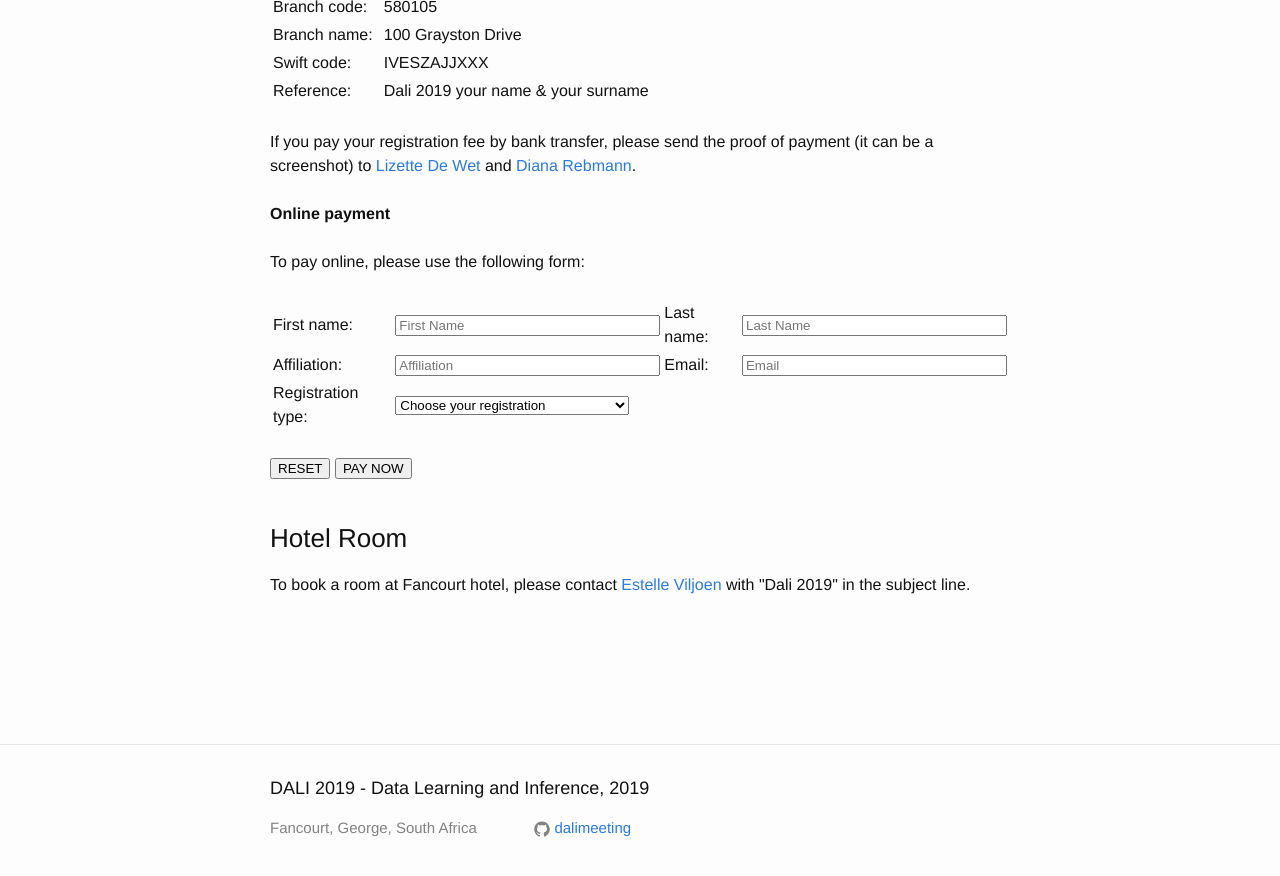
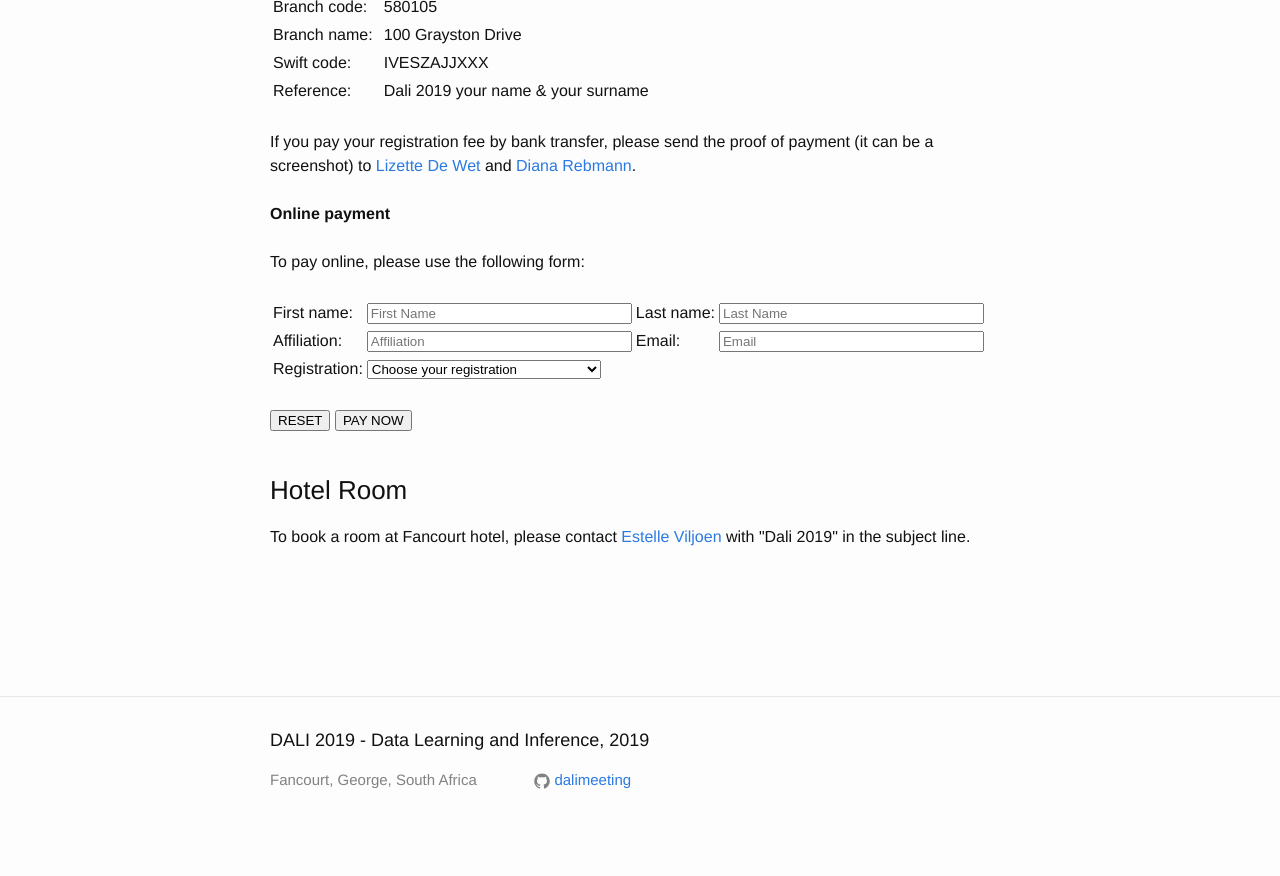
Before and after one commit to dalimeeting/dalimeeting.github.io, a Jekyll site: the page built from registration.html, in a window 1280 px wide and 900 px high, scrolled down 925 px. Shown: the top 876 px of the window. Built offline with Jekyll 4.4.1, drawn with Linux system fonts in a browser that asks for light colours; after the commit the page ends 1777 px from its top, so only the background shows below that.

Commit message:
Update registration.html

```diff
--- a/_layouts/registration.html
+++ b/_layouts/registration.html
@@ -38,7 +38,7 @@ layout: page
         <td>Last name:</td><td><input type="text" size="30" name="customerLastname" id="customerLastname" placeholder="Last Name" required></td></tr>
         <tr><td>Affiliation:</td><td><input type="text" size="30" name="customerAffiliation" id="customerAffiliation" placeholder="Affiliation" required></td>
         <td>Email:</td><td><input type="email" size="30" name="customerEmail" id="customerEmail" placeholder="Email" required></td></tr> <!---Card holders email address--->
-        <tr><td>Registration type:</td>
+        <tr><td>Registration:</td>
 	<td><select name="customerType" onchange="updateCart(this)" required>
 		<option value="" selected disabled hidden>Choose your registration</option>
   		<option value="academia"> Academia (7,500.00 ZAR/450 EUR)</option>
```
